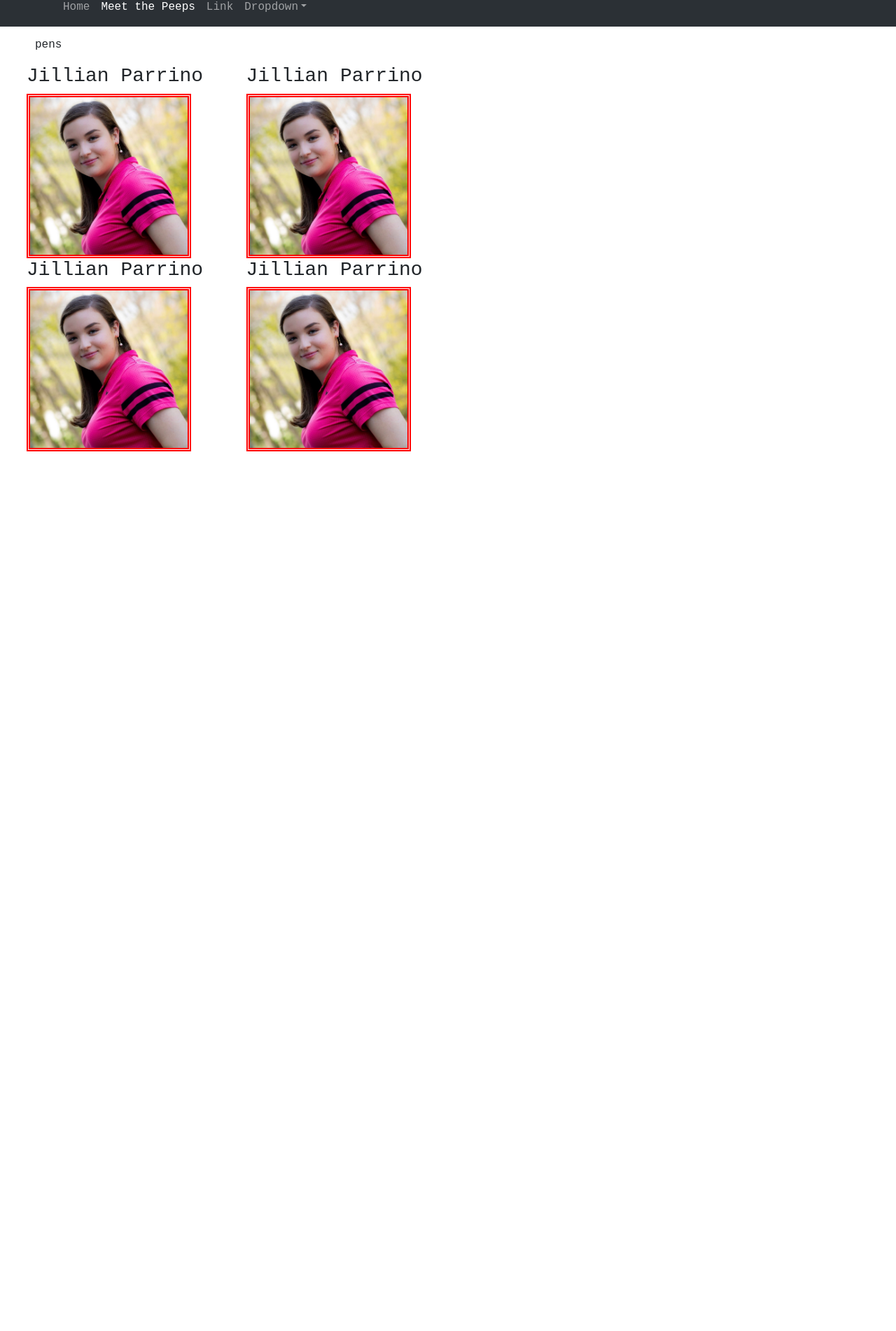
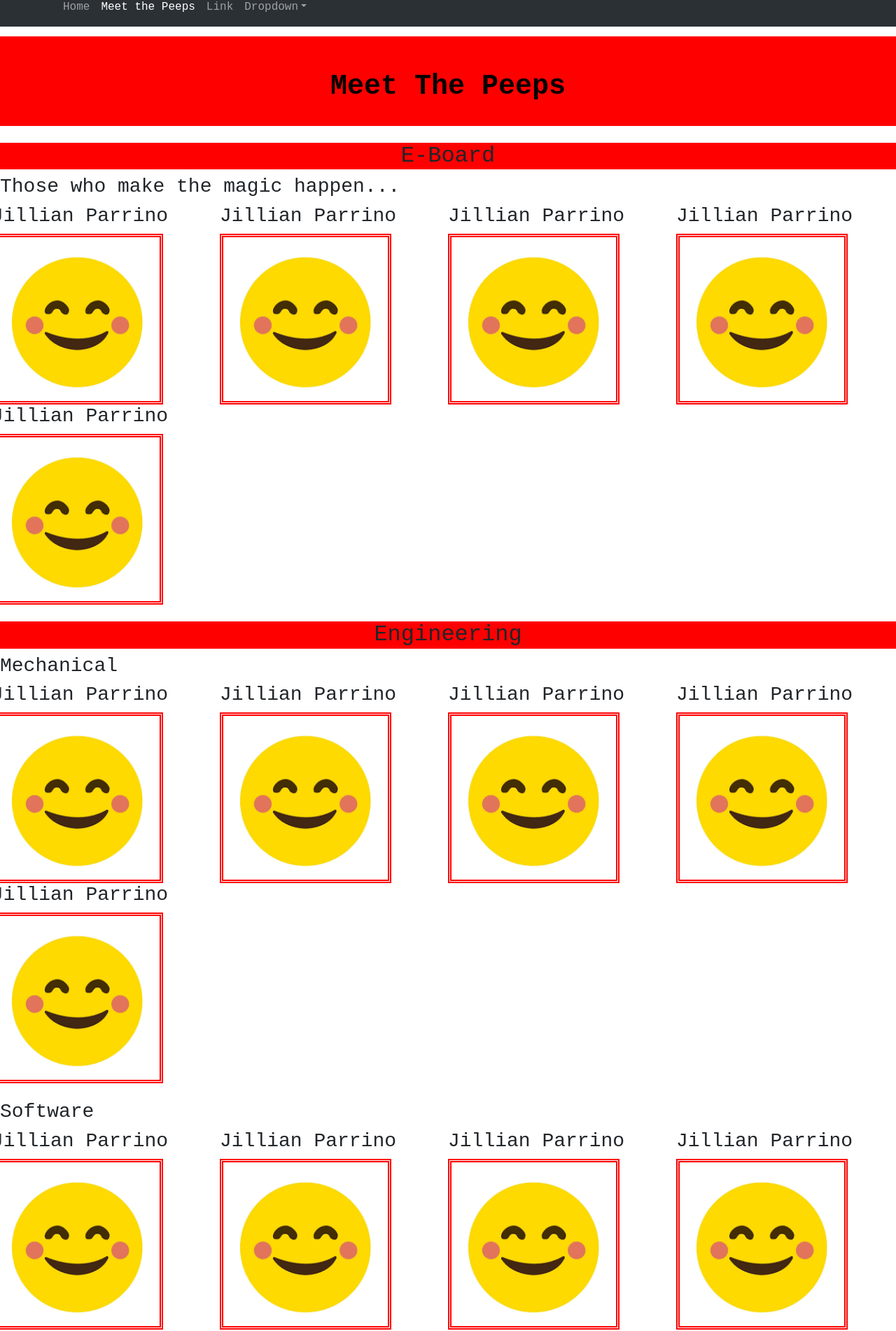
Before and after one commit to CornellEEDC/CornellEEDC.github.io, a React (Create React App) app in the folder my-app/: page /members in a window 1280 px wide. Shown: the part 18-1920 px from the top of the page at 70% size. Before the commit the page ends 800 px from the top, so only its background shows below. Built offline with nearby package versions, Linux system fonts and the light colour scheme.

Commit message:
default members page added - needs tweaking

```diff
--- a/my-app/src/main.css
+++ b/my-app/src/main.css
@@ -2,11 +2,10 @@
 
 /* main canvas space per page. default spacing to make room for navigation bar */
 .Main {
-  justify-content: space-between;
+  /* justify-content: space-between; */
   margin-top: 70px;
-  margin-left: 50px;
+  /* margin-left: 50px; */
 }
-
 
 body
 {
@@ -73,14 +72,14 @@ img.child {
 
 /* Members Page Specifics */
 
-#members h1 {
+.Members-h1 {
   color: #000000;
   font-weight: bold;
   text-align: center;
 
   }
 
-#members h2 {
+.Members-h2 {
   background-color: rgb(255, 0, 0);
   text-align: center;
 }
--- a/my-app/src/pages/members.js
+++ b/my-app/src/pages/members.js
@@ -1,13 +1,4 @@
-import jillian from "./JILLIANPARRINO.jpg"
-
-// Helper Functions
-function Header() {
-  return (
-    <title>
-    CEEDC Meet the Peeps
-    </title>
-  )
-}
+import basic from "./basic.png"
 
 function MemberIcon() {
   return (
@@ -17,7 +8,7 @@ function MemberIcon() {
         </h3>
         <aside>
             <div className="parent">
-                <img className= "child" src ={jillian} style={{width:"75%", border:"5px double rgb(255, 0, 0)"}} ></img>
+                <img className= "child" src ={basic} style={{width:"75%", border:"5px double rgb(255, 0, 0)"}} ></img>
                 <b>
                     <p className="child">President, Engineering Lead, Production Lead & Founding Member</p>
                 </b>
@@ -31,16 +22,99 @@ function MemberIcon() {
 function Members() {
   return (
       <div className="Main">
-        <p>pens</p>
+
+
+        <div style={{backgroundColor: "red"}}>
+          <br></br>
+          <br></br>
+          <h1 className="Members-h1">
+              <b>
+                  Meet The Peeps
+
+              </b>
+          </h1>
+          <br></br>
+        </div>
+        <br></br>
+
+        <h2 className="Members-h2">
+            E-Board
+        </h2>
+        <h3>
+        Those who make the magic happen...
+        </h3>
+
+        <div className="row">
+          <MemberIcon />
+          <MemberIcon />
+          <MemberIcon />
+          <MemberIcon />
+          <MemberIcon />
+        </div>
+        <br></br>
+
+        <h2 className="Members-h2">
+            Engineering
+        </h2>
+
+        <h3>
+        Mechanical
+        </h3>
+
+        <div className="row">
+          <MemberIcon />
+          <MemberIcon />
+          <MemberIcon />
+          <MemberIcon />
+          <MemberIcon />
+        </div>
+        <br></br>
+
+        <h3>
+        Software
+        </h3>
+
+        <div className="row">
+          <MemberIcon />
+          <MemberIcon />
+          <MemberIcon />
+          <MemberIcon />
+          <MemberIcon />
+        </div>
+        <br></br>
+
+        <h2 className="Members-h2">
+            Production
+        </h2>
+
+        <h3>
+        Our lovely Production team
+        </h3>
+
         <div className="row">
           <MemberIcon />
           <MemberIcon />
         </div>
+        <br></br>
+
+        <h2 className="Members-h2">
+            Business
+        </h2>
+
+        <h3>
+        The business team is responsible for organising our Events and communicating with sponsors...
+        </h3>
+
         <div className="row">
           <MemberIcon />
           <MemberIcon />
         </div>
+        <br></br>
+
+
       </div>
+
+
   );
 }
 
```
Also changed, not shown: my-app/src/pages/JILLIANPARRINO.jpg (deleted), my-app/src/pages/basic.png (added).
